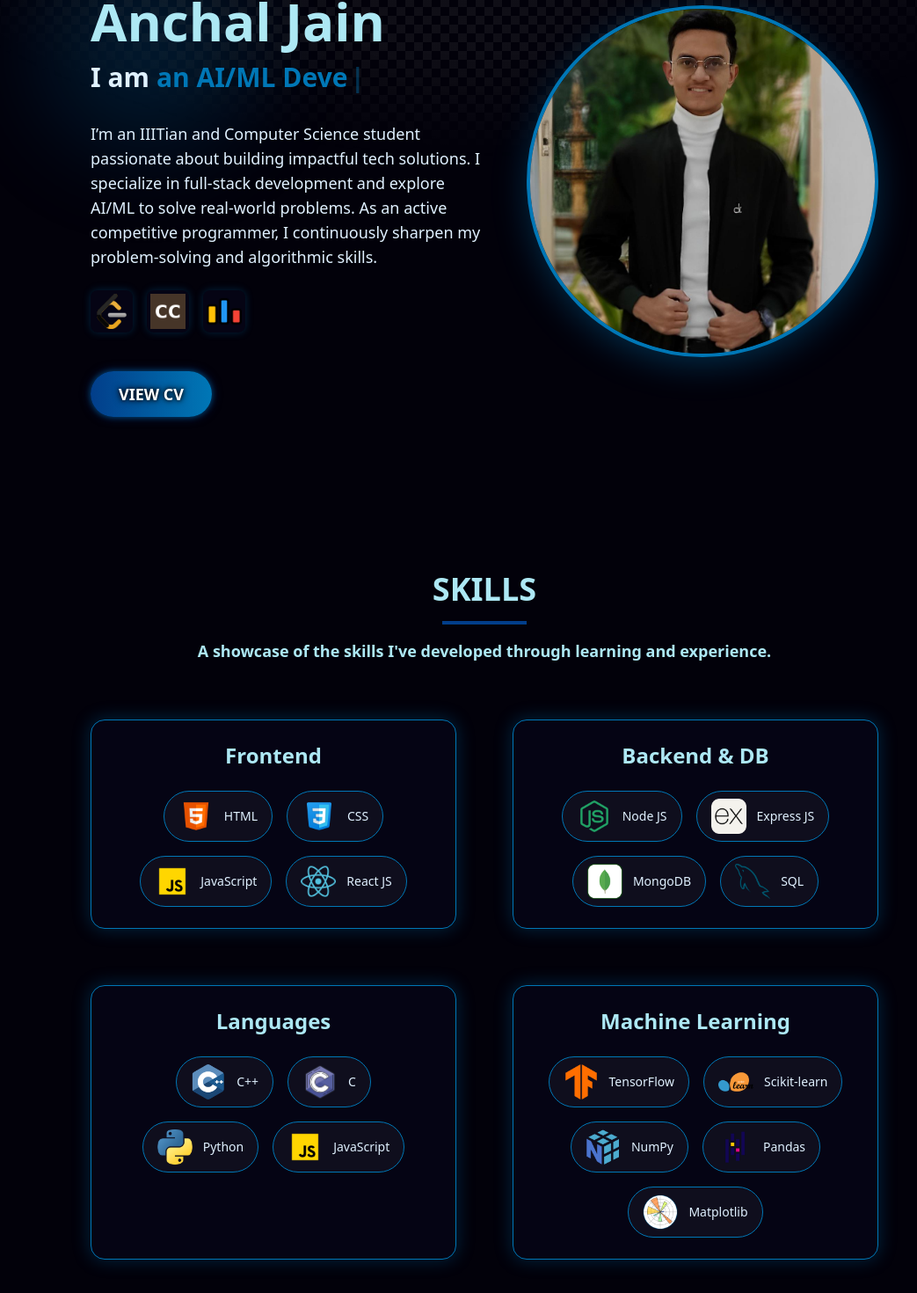
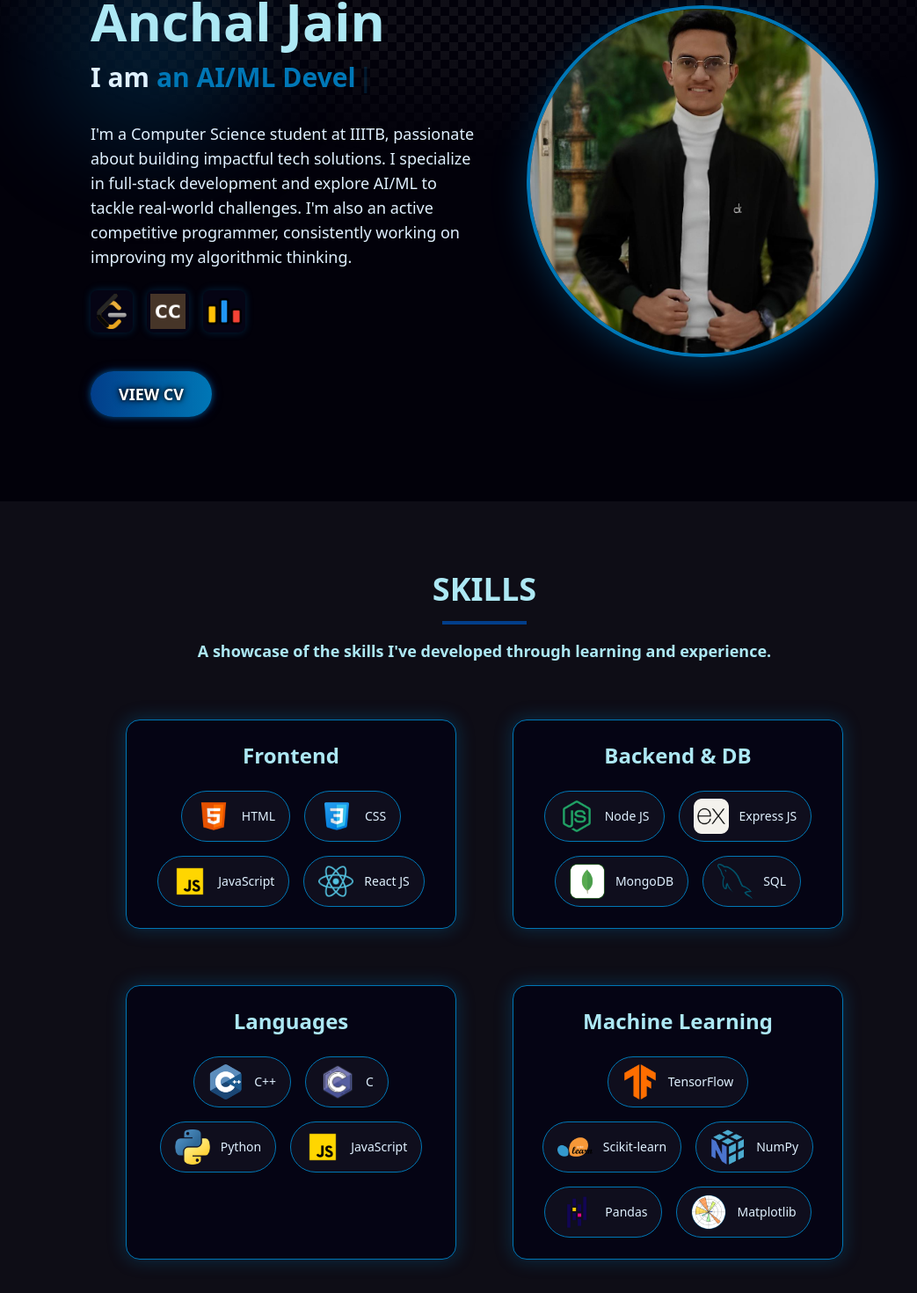
Before and after one commit to CodeXJainTech/Portfolio, a React (Vite) app: page / in a window 1280 px wide. Shown: the part 222-1692 px from the top of the page at 88% size, without its empty margins (89-1132 px from the left). Built offline with nearby package versions, Linux system fonts and the light colour scheme.

Commit message:
section bg upgrade

```diff
--- a/src/Components/About/About.jsx
+++ b/src/Components/About/About.jsx
@@ -45,10 +45,7 @@ const About = () => {
 
           {/* ------------ About Description ------------ */}
           <p className="text-base sm:text-lg md:text-lg mt-8 leading-relaxed text-[#E0F1FF]">
-            I’m an IIITian and Computer Science student passionate about building impactful tech
-            solutions. I specialize in full-stack development and explore AI/ML to solve real-world
-            problems. As an active competitive programmer, I continuously sharpen my problem-solving
-            and algorithmic skills.
+            I'm a Computer Science student at IIITB, passionate about building impactful tech solutions. I specialize in full-stack development and explore AI/ML to tackle real-world challenges. I'm also an active competitive programmer, consistently working on improving my algorithmic thinking.
           </p>
 
           {/* -----------Coding Profiles---------------- */}
--- a/src/Components/Experience/Experience.jsx
+++ b/src/Components/Experience/Experience.jsx
@@ -5,7 +5,7 @@ const Experience = () => {
   return (
     <section
       id="experience"
-      className="py-20 pb-24 px-[7vw] md:px-[7vw] lg:px-[15vw] font-sans pt-20"
+      className="py-20 pb-24 px-[7vw] md:px-[7vw] lg:px-[15vw] font-sans mt-20 mx-10 bg-white/5 rounded-3xl"
     >
       {/* Section Title */}
       <div className="text-center mb-16">
--- a/src/Components/Skills/Skills.jsx
+++ b/src/Components/Skills/Skills.jsx
@@ -5,7 +5,7 @@ const Skills = () => {
   return (
     <section
       id="skills"
-      className="py-20 pb-24 px-[7vw] md:px-[7vw] lg:px-[15vw] font-sans text-[#E0F1FF]"
+      className="py-20 pb-24 px-[7vw] md:px-[7vw] lg:px-[15vw] font-sans text-[#E0F1FF] mx-10 bg-white/5 rounded-3xl"
     >
       {/* Section Heading */}
       <div className="text-center mb-16">
--- a/src/Components/Work/Work.jsx
+++ b/src/Components/Work/Work.jsx
@@ -10,7 +10,7 @@ const Work = () => {
   return (
     <section
       id="work"
-      className="py-20 pb-24 px-[7vw] md:px-[7vw] lg:px-[15vw] font-sans pt-20"
+      className="py-20 pb-24 px-[7vw] md:px-[7vw] lg:px-[15vw] font-sans mt-20 mx-10 bg-white/5 rounded-3xl"
     >
       {/* Section Heading */}
       <div className="text-center mb-16">
```
